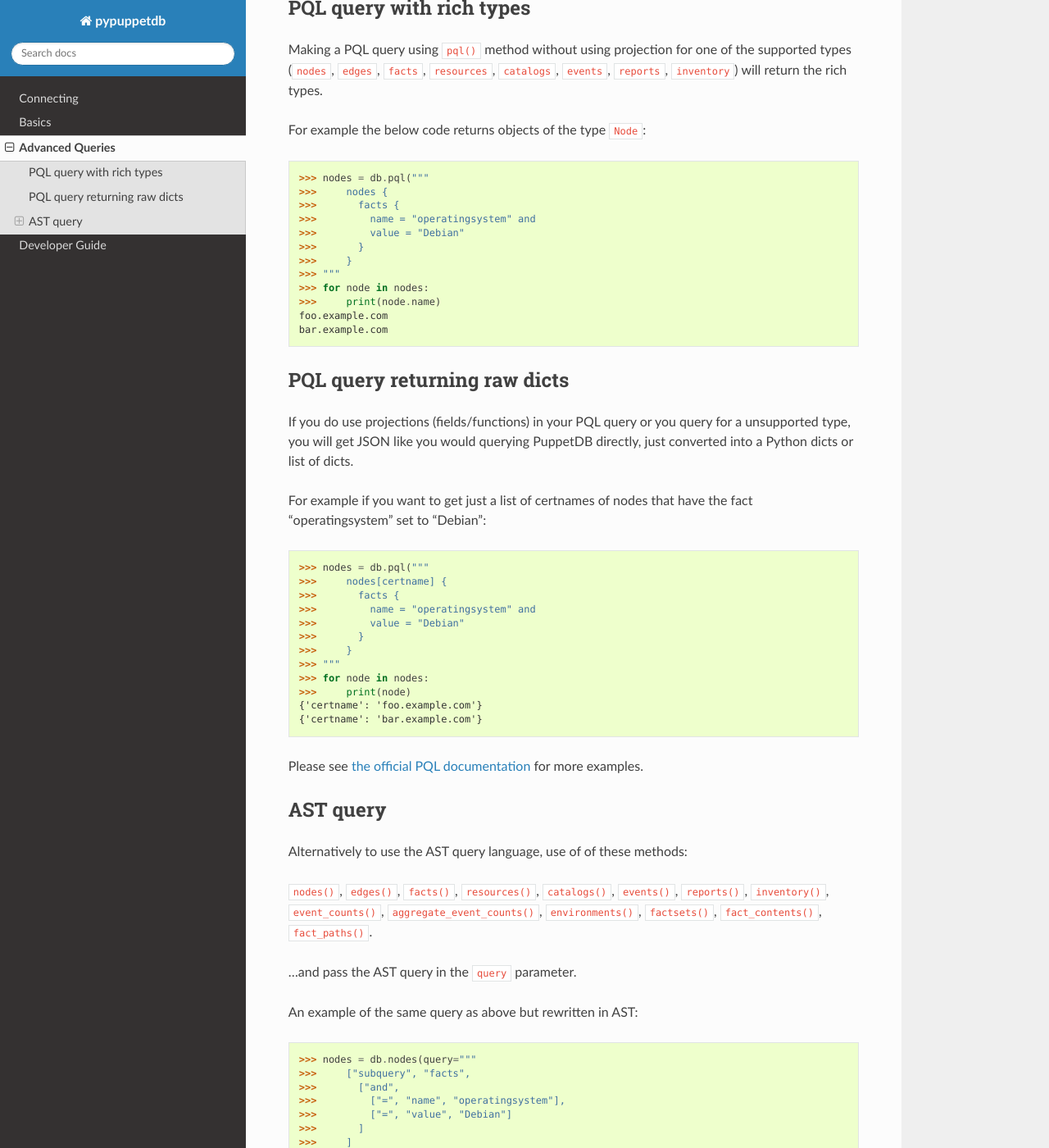
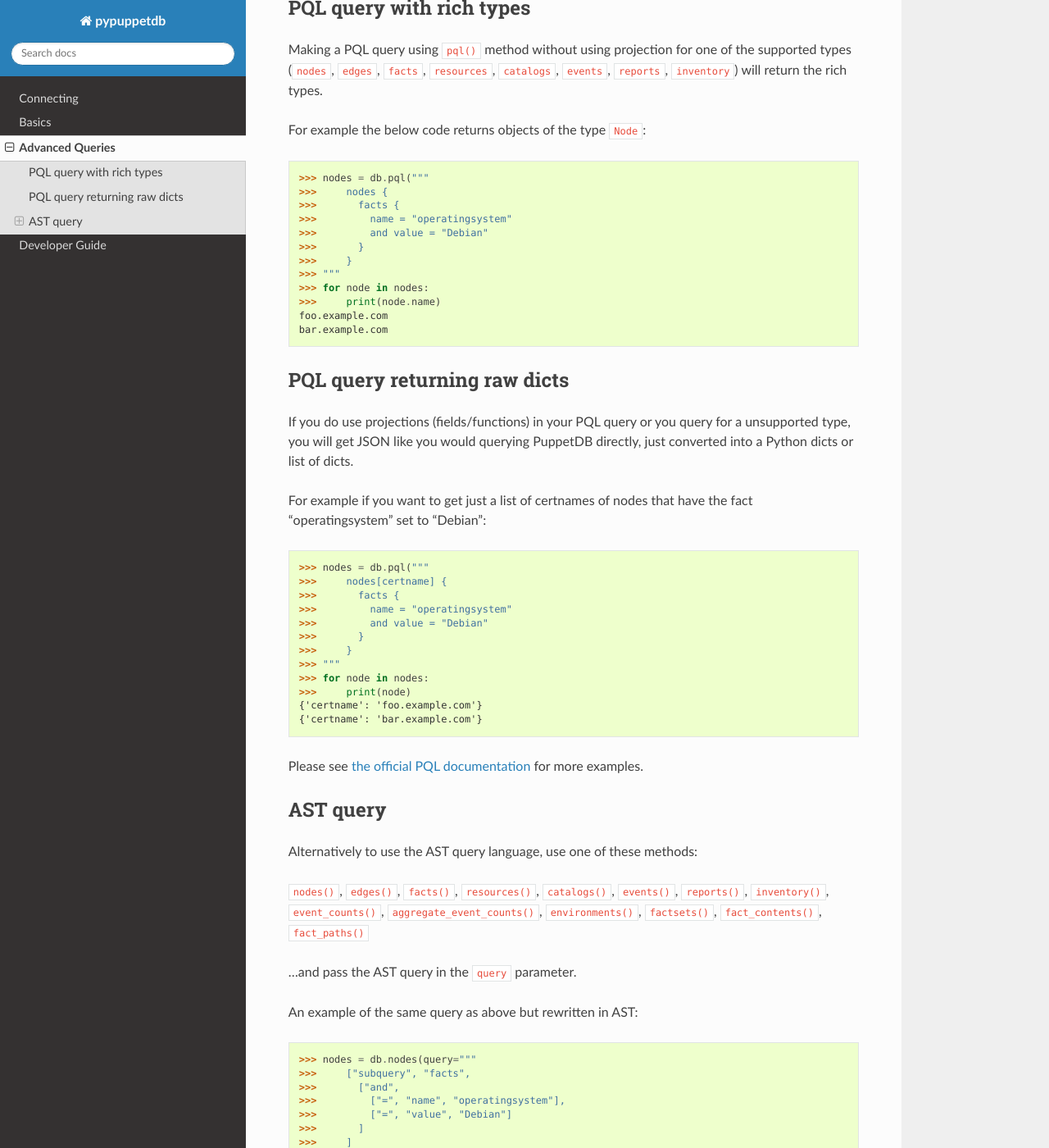
Before and after one commit to voxpupuli/pypuppetdb, a Sphinx documentation site: the page built from docs/advanced_queries.rst, in a window 1280 px wide and 1400 px high, scrolled down 335 px. Shown: the whole window at 82% size. Built offline with Sphinx 7.4.7 and the Read the Docs theme 2.0.0, drawn with Linux system fonts in a browser that asks for light colours.

Commit message:
Formatting and typos fixes

```diff
--- a/docs/advanced_queries.rst
+++ b/docs/advanced_queries.rst
@@ -16,8 +16,8 @@ PQL query with rich types
 -------------------------
 
 Making a PQL query using ``pql()`` method without using projection for one of the supported types
-(``nodes``, ``edges``, ``facts``, ``resources``, ``catalogs``, ``events``, ``reports``, ``inventory``) will return
-the rich types.
+(``nodes``, ``edges``, ``facts``, ``resources``, ``catalogs``, ``events``, ``reports``, ``inventory``)
+will return the rich types.
 
 For example the below code returns objects of the type ``Node``:
 
@@ -26,8 +26,8 @@ For example the below code returns objects of the type ``Node``:
    >>> nodes = db.pql("""
    >>>     nodes {
    >>>       facts {
-   >>>         name = "operatingsystem" and
-   >>>         value = "Debian"
+   >>>         name = "operatingsystem"
+   >>>         and value = "Debian"
    >>>       }
    >>>     }
    >>> """
@@ -52,8 +52,8 @@ set to "Debian":
    >>> nodes = db.pql("""
    >>>     nodes[certname] {
    >>>       facts {
-   >>>         name = "operatingsystem" and
-   >>>         value = "Debian"
+   >>>         name = "operatingsystem"
+   >>>         and value = "Debian"
    >>>       }
    >>>     }
    >>> """
@@ -69,12 +69,12 @@ for more examples.
 AST query
 ---------
 
-Alternatively to use the AST query language, use of of these methods:
+Alternatively to use the AST query language, use one of these methods:
 
 ``nodes()``, ``edges()``,  ``facts()``, ``resources()``, ``catalogs()``, ``events()``,
 ``reports()``, ``inventory()``,
 ``event_counts()``, ``aggregate_event_counts()``,
-``environments()``, ``factsets()``, ``fact_contents()``, ``fact_paths()``.
+``environments()``, ``factsets()``, ``fact_contents()``, ``fact_paths()``
 
 ...and pass the AST query in the ``query`` parameter.
 
@@ -145,9 +145,9 @@ nodes belonging to the production environment.
 
 Subqueries are implemented using corresponding operators (like documented).
 
-  - SubqueryOperator
-  - InOperator
-  - ExtractOperator
+* SubqueryOperator
+* InOperator
+* ExtractOperator
 
 .. code-block:: python
 
```
